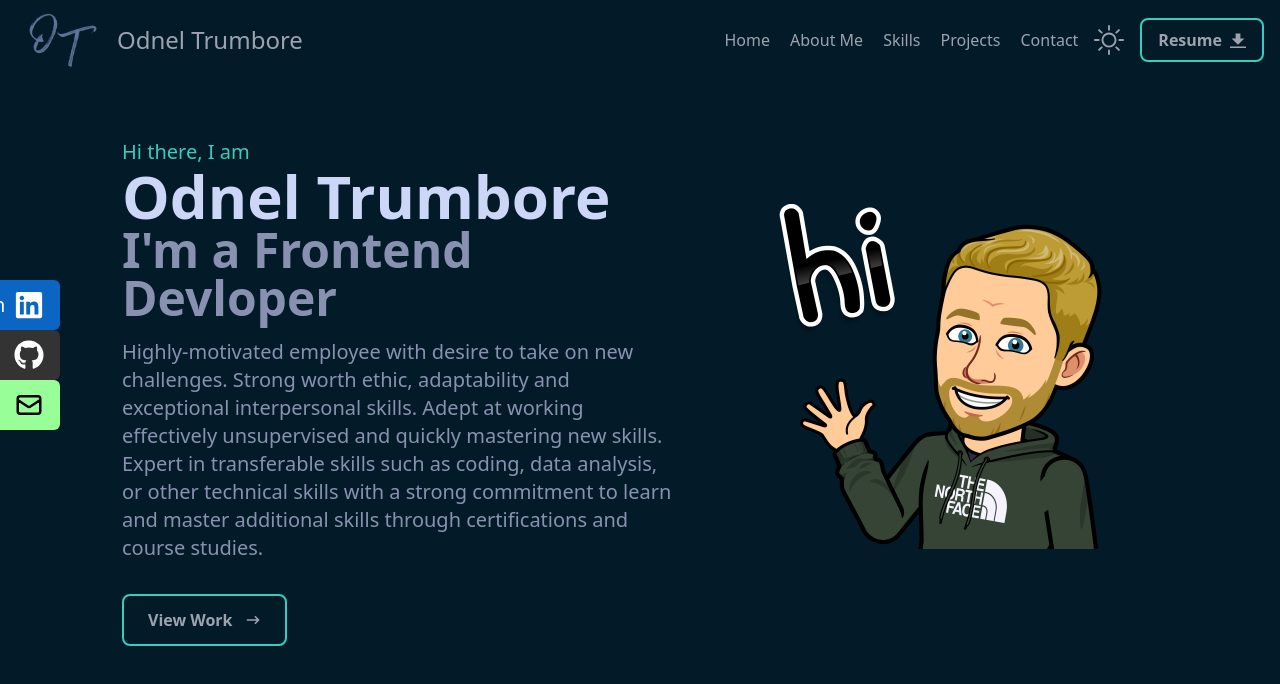
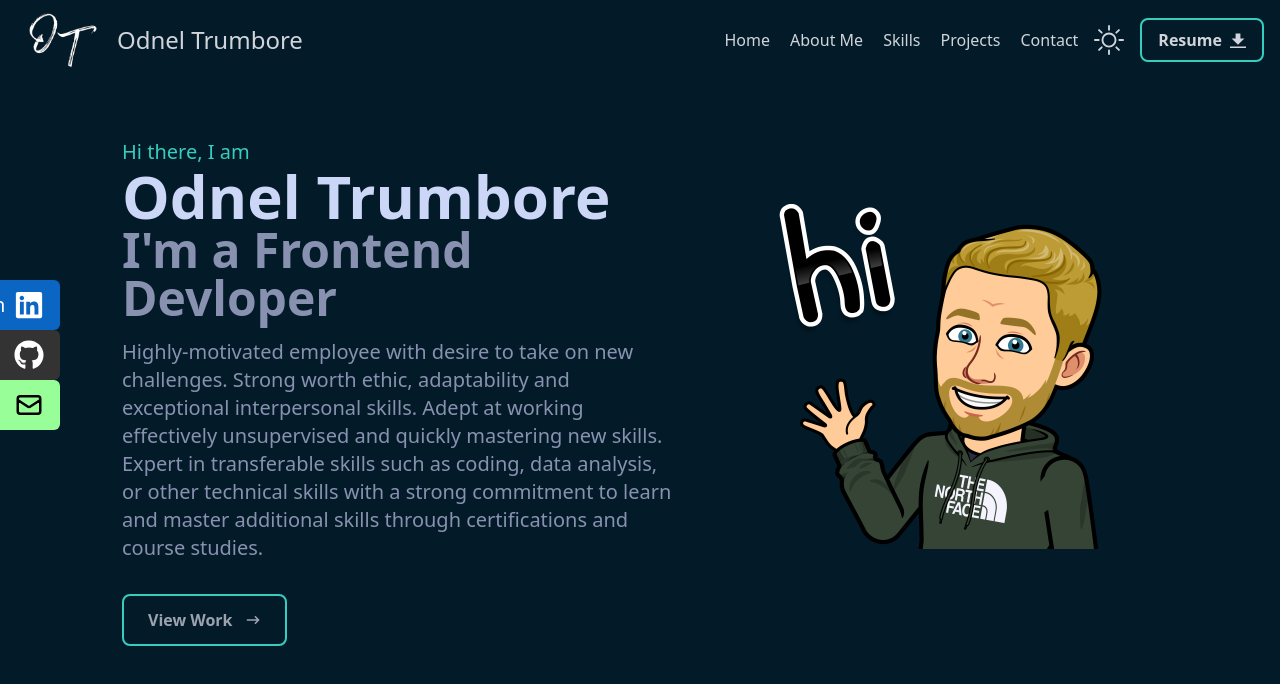
Before and after one commit to otrumbore/otrumbore.github.io, a React (Vite) app: page / in a window 1280 px wide. Shown: the top 684 px of the page. Built offline with nearby package versions, Linux system fonts and the light colour scheme.

Commit message:
logo dark mode update

```diff
--- a/src/components/Header.jsx
+++ b/src/components/Header.jsx
@@ -9,11 +9,15 @@ const Header = (props) => {
 
   return (
 
-    <div className='fixed w-full h-[80px] top-0 right-0 left-0 flex justify-between items-center px-4 dark:bg-[#031b28] bg-[#ccebfb] bg-opacity-80'>
+    <div className='fixed w-full h-[80px] top-0 right-0 left-0 flex justify-between items-center px-4 dark:bg-[#031b28] bg-[#ccebfb] dark:text-gray-300 bg-opacity-80'>
 
       {/*Logo and name */}
       <div className='flex items-center'>
+      {props.darkMode ? (
+        <img src={LogoWhite} alt="Logo" className='lg:w-[85px] lg:h-auto w-[75px] h-auto lg:hover:animate-spin duration-300'/>
+      ) : (
         <img src={LogoDark} alt="Logo" className='lg:w-[85px] lg:h-auto w-[75px] h-auto lg:hover:animate-spin duration-300'/>
+      )}
         <span className='hidden md:flex ml-4 text-2xl'>Odnel Trumbore</span>
       </div>
 
```
